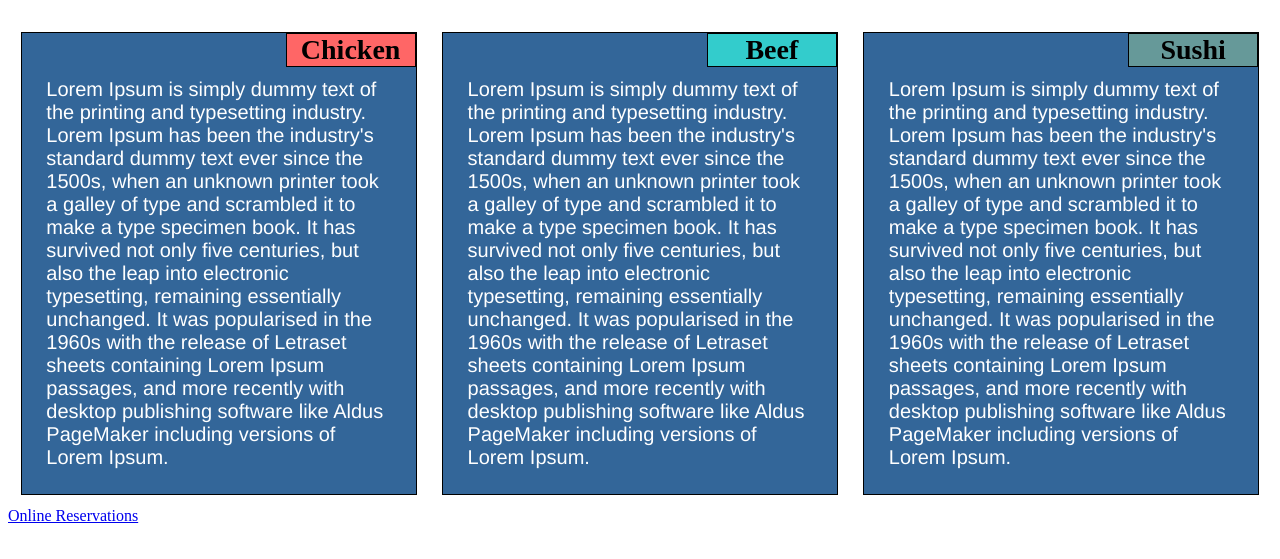
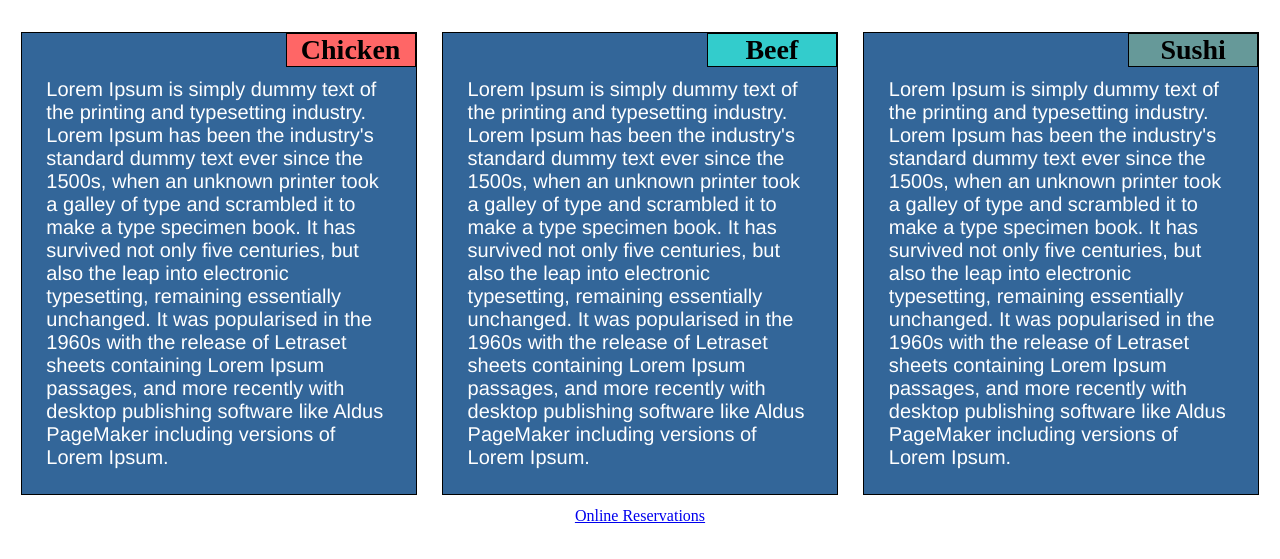
Before and after one commit to mh321605/coursera-website, a plain HTML site: page module2-sol/index.html in a window 1280 px wide. Shown: the part 61-620 px from the top of the page. Drawn offline with Linux system fonts and the light colour scheme; a script that the page names is missing.

Commit message:
Update styles.css

```diff
--- a/module2-sol/css/styles.css
+++ b/module2-sol/css/styles.css
@@ -44,6 +44,10 @@ p {;
 /* Simple Responsive Framework. */
 .row {
   width: 100%;
+}
+
+.form{
+  text-align: center;
 }
 
 /********** Large devices only **********/
```
